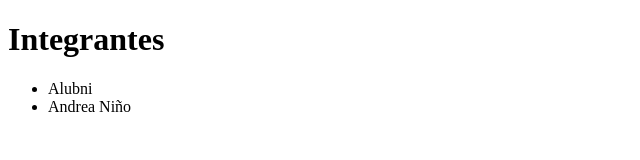
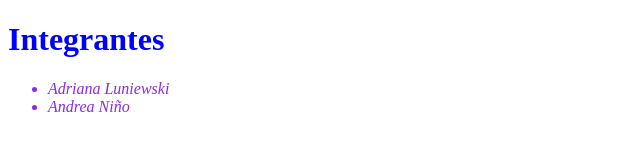
Before and after one commit to Andrea-25-11/clase4-informatica, a plain HTML site: page index.html in a window 1280 px wide. Shown: the whole page, without its empty margins (0-640 px from the left). Drawn offline with Linux system fonts and the light colour scheme.

Commit message:
cambios css

```diff
--- a/index.html
+++ b/index.html
@@ -3,12 +3,13 @@
 <head>
     <meta charset="UTF-8">
     <meta name="viewport" content="width=device-width, initial-scale=1.0">
+    <link rel="stylesheet" href="style.css">
     <title>Creación de HTML</title>
 </head>
 <body>
     <h1>Integrantes</h1>
     <ul>
-        <li>Alubni</li>
+        <li>Adriana Luniewski</li>
         <li>Andrea Niño</li>
     </ul>
 </body>
--- a/style.css
+++ b/style.css
@@ -0,0 +1,7 @@
+h1{
+    color: blue;
+}
+ul{
+    color:blueviolet;
+    font-style: italic;
+}
```
